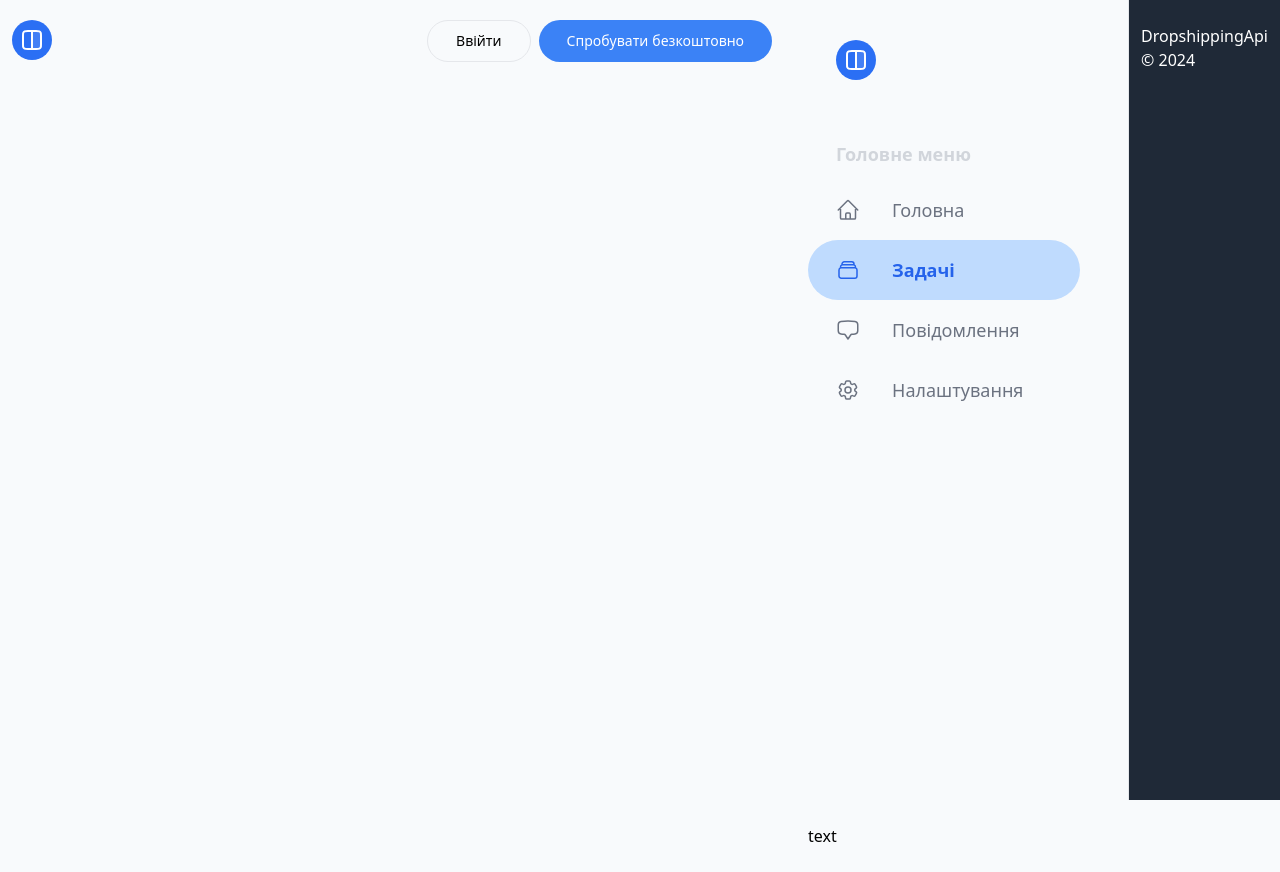
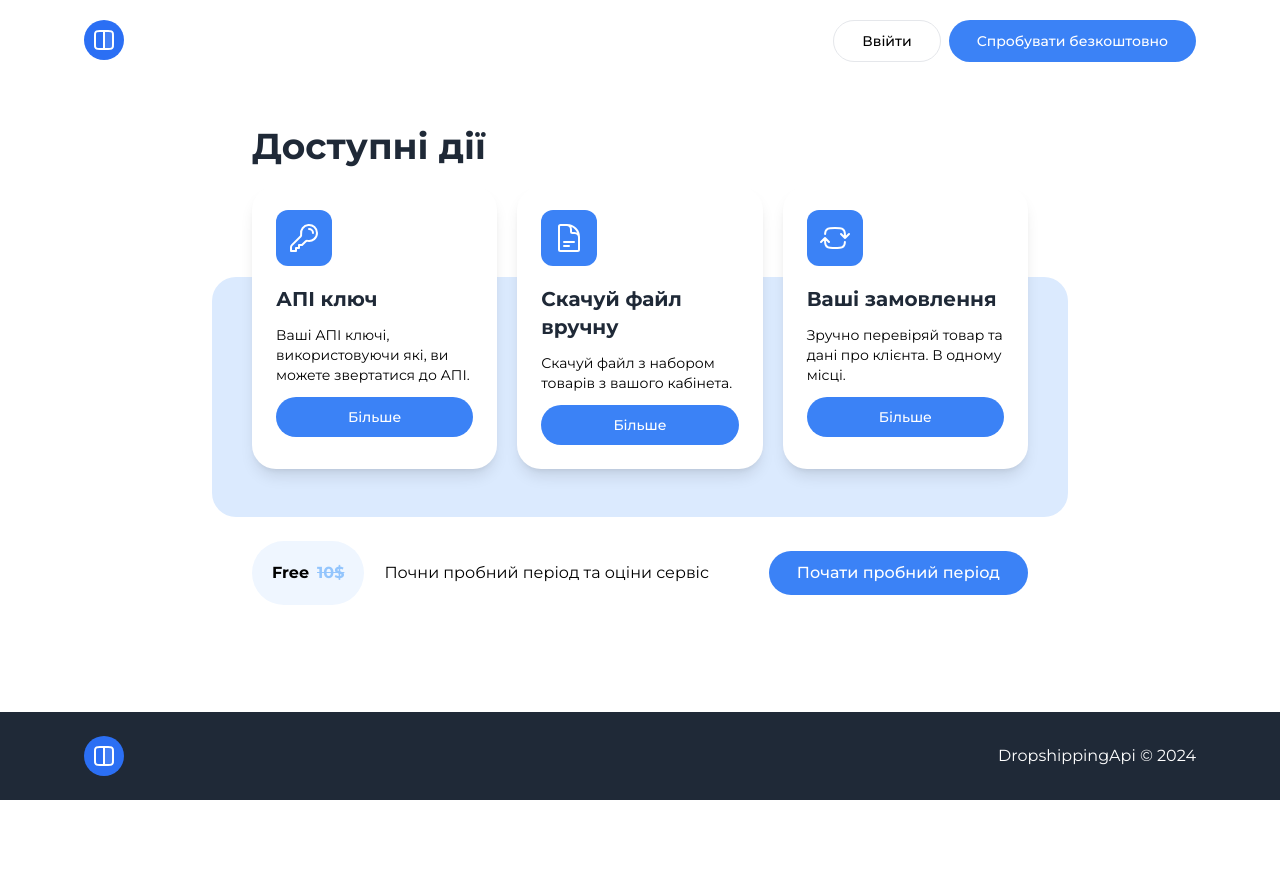
Before and after one commit to GineTik/DropshippingApi, a Next.js app in the folder frontend/: page /account in a window 1280 px wide. After the commit the page ends 800 px from the top, so only its background shows below. Built offline with nearby package versions, Linux system fonts and the light colour scheme.

Commit message:
Created account page

```diff
--- a/frontend/src/app/account/layout.tsx
+++ /dev/null
@@ -1,19 +0,0 @@
-import Sidebar from "@/components/Common/Sidebar/Sidebar";
-import React from "react";
-
-interface IProps {
-	children: React.ReactNode;
-}
-
-const layout = ({ children }: IProps) => {
-	return (
-		<html lang="en" className="h-full">
-			<body className={`flex h-full bg-slate-50 dark:bg-zinc-900`}>
-				<Sidebar />
-				<main className="w-full p-6">{children}</main>
-			</body>
-		</html>
-	);
-};
-
-export default layout;
--- a/frontend/src/app/account/page.tsx
+++ b/frontend/src/app/account/page.tsx
@@ -1,7 +1,8 @@
+import AccountPage from "@/components/Account/AccountPage";
 import React from "react";
 
 const page = () => {
-	return <div>text</div>;
+	return <AccountPage />;
 };
 
 export default page;
--- /dev/null
+++ b/frontend/src/components/Account/AccountItem.tsx
@@ -0,0 +1,27 @@
+import React from "react";
+import DynamicHeroIcon from "../Common/DynamicHeroIcon/DynamicHeroIcon";
+import H4 from "../Common/Headings/H4";
+import BlueButton from "../Common/Button/BlueButton";
+
+interface AccountItemProps {
+	icon: string;
+	title: string;
+	description: string;
+}
+
+const AccountItem = ({ icon, title, description }: AccountItemProps) => {
+	return (
+		<div className="shadow-lg bg-white rounded-3xl p-6 sm:hover:scale-110 transition">
+			<div className="bg-blue-500 p-3 rounded-xl inline-block">
+				<DynamicHeroIcon icon={icon} className="w-8 text-white" />
+			</div>
+			<H4 className="mt-3">{title}</H4>
+			<div className="my-3 text-sm">{description}</div>
+			<BlueButton className="w-full flex justify-center text-sm">
+				Більше
+			</BlueButton>
+		</div>
+	);
+};
+
+export default AccountItem;
--- /dev/null
+++ b/frontend/src/components/Account/AccountPage.tsx
@@ -0,0 +1,48 @@
+import React from "react";
+import Section from "../Common/Section/Section";
+import AccountItem from "./AccountItem";
+import H2 from "../Common/Headings/H2";
+import BlueButton from "../Common/Button/BlueButton";
+import H4 from "../Common/Headings/H4";
+
+const AccountPage = () => {
+	return (
+		<Section className="max-w-[800px]">
+			<H2 className="mb-5 mt-16">Доступні дії</H2>
+			<div className="grid gap-5 grid-cols-1 sm:grid-cols-2 md:grid-cols-3 z-10">
+				<AccountItem
+					icon="KeyIcon"
+					title="АПІ ключ"
+					description="Ваші АПІ ключі, використовуючи які, ви можете звертатися до АПІ."
+				/>
+				<AccountItem
+					icon="DocumentTextIcon"
+					title="Скачуй файл вручну"
+					description="Скачуй файл з набором товарів з вашого кабінета."
+				/>
+				<AccountItem
+					icon="ArrowPathRoundedSquareIcon"
+					title="Ваші замовлення"
+					description="Зручно перевіряй товар та дані про клієнта. В одному місці."
+				/>
+			</div>
+			<div className="hidden lg:block -mt-48 -ml-10 px-10 box-content w-full h-60 bg-blue-100 rounded-3xl z-0"></div>
+			<div className="flex mt-6 items-center">
+				<div className="bg-blue-50 p-5 rounded-full">
+					<span className="font-bold mr-2">Free</span>
+					<span className="line-through text-blue-300 font-bold">
+						10$
+					</span>
+				</div>
+				<span className="ml-5">
+					Почни пробний період та оціни сервіс
+				</span>
+				<BlueButton className="ml-auto">
+					Почати пробний період
+				</BlueButton>
+			</div>
+		</Section>
+	);
+};
+
+export default AccountPage;
--- a/frontend/src/components/Common/Button/BlueButton.tsx
+++ b/frontend/src/components/Common/Button/BlueButton.tsx
@@ -4,7 +4,7 @@ import { BaseButtonProps } from "./BaseButton";
 
 interface BlueButtonProps extends BaseButtonProps {}
 
-const BlueButton = ({ className, children, ...other }: BlueButtonProps) => {
+const BlueButton = ({ children, ...other }: BlueButtonProps) => {
 	return (
 		<ColoredButton
 			{...other}
```
